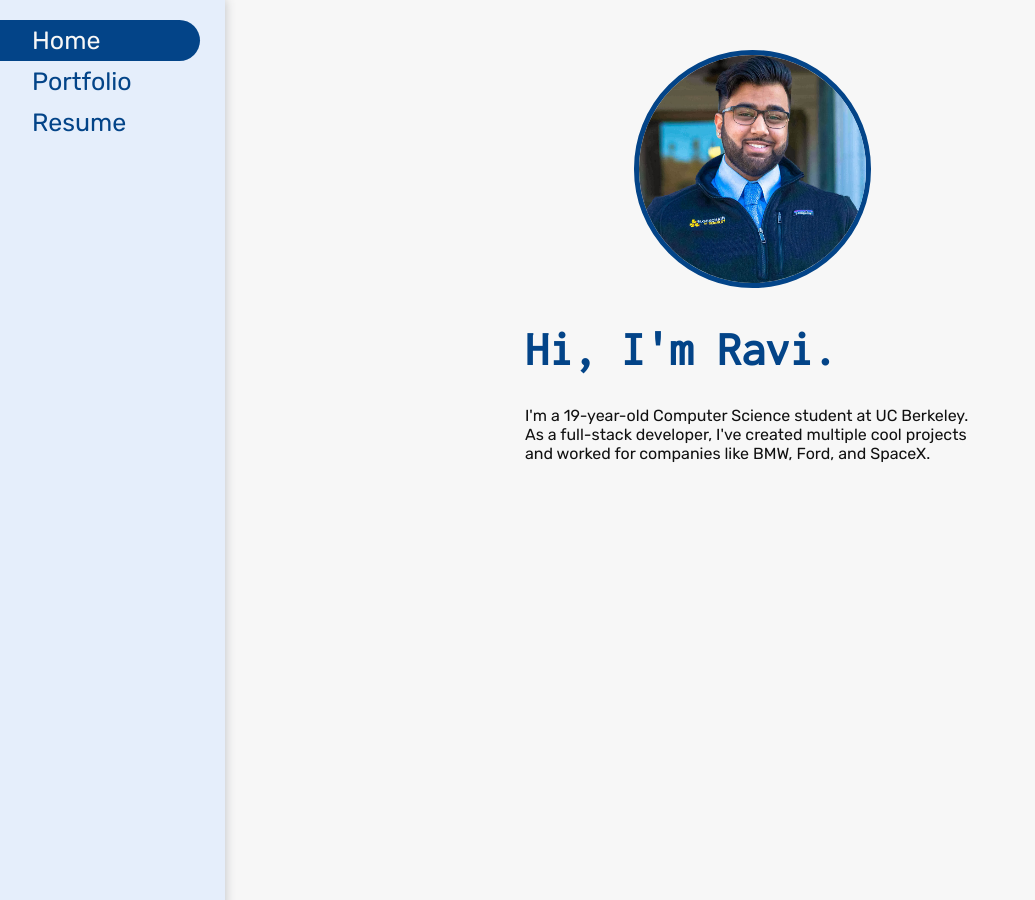
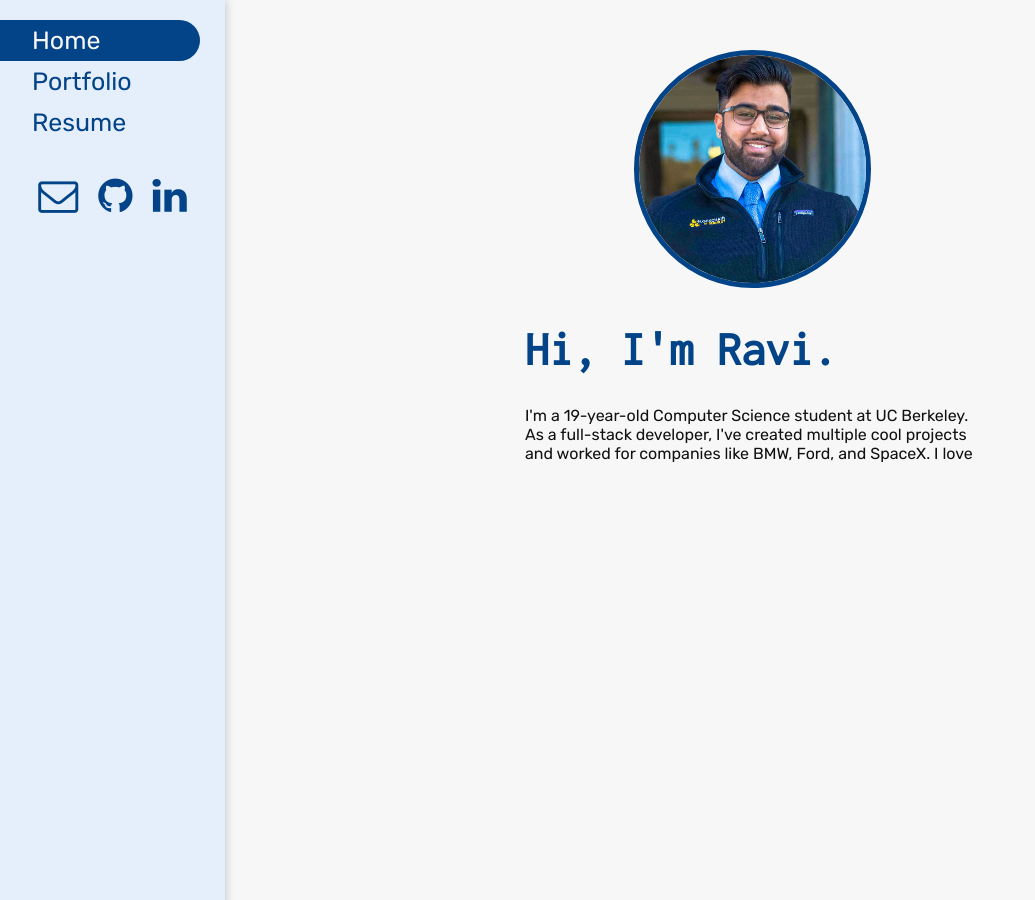
Before and after one commit to rjotwani/ravijotwani_website, a Jekyll site: the page index.html, which Jekyll copies as it is, in a window 1280 px wide. Shown: the whole page, without its empty margins (0-1035 px from the left). Built offline with Jekyll 4.4.1, drawn with Linux system fonts in a browser that asks for light colours.

Commit message:
changed colors, added links

```diff
--- a/css/main.css
+++ b/css/main.css
@@ -19,7 +19,7 @@ body {
 }
 
 #sections button {
-  background-color: inherit;
+    background-color: inherit;
     padding: 6px 0px 6px 32px;
     width: 200px;
     text-align: left;
@@ -50,6 +50,33 @@ body {
     border-bottom-right-radius: 25px;
 }
 
+#links {
+    padding-top: 30px;
+    color: #034488;
+    text-align: center;
+    font-size: 40px;
+}
+
+#links a {
+    color: inherit;
+    padding: 0 5px 0 5px;
+}
+
+#email:hover {
+    color: #dd4b39;
+    transition: 0.2s;
+}
+
+#github:hover {
+    color: #333;
+    transition: 0.2s;
+}
+
+#linkedin:hover {
+    color: #0077B5;
+    transition: 0.2s;
+}
+
 #main {
     margin-left: 225px;
 }
@@ -72,13 +99,13 @@ body {
     width: fit-content;
     color: #034488;
     font-size: 48px;
-    font-family: "Inconsolata";
+    font-family: "Inconsolata", monospace;
     border-right: 5px solid #BBD7FF;
     animation: blink-caret .75s step-end infinite;
 }
 
 #bio {
-    font-family: "Rubik";
+    font-family: "Rubik", sans-serif;
     color: #111;
 }
 
--- a/index.html
+++ b/index.html
@@ -6,7 +6,7 @@
     <link href="./css/main.css" rel="stylesheet">
     <link href="https://fonts.googleapis.com/css?family=Rubik" rel="stylesheet">
     <link href="https://fonts.googleapis.com/css?family=Inconsolata" rel="stylesheet">
-    <meta name="viewport" content="width=device-width, initial-scale=1.0"/>
+    <link rel="stylesheet" href="https://cdnjs.cloudflare.com/ajax/libs/font-awesome/4.7.0/css/font-awesome.min.css">
   </head>
 
   <body>
@@ -16,6 +16,11 @@
       <button class="tablinks" onclick="openTab(event, 'portfolio')">Portfolio</button>
       <button class="tablinks" onclick="openTab(event, 'resume')">Resume</button>
       <!-- INSERT LINKS HERE (Email, Github, Linkedin, Medium) -->
+      <div id="links">
+        <a href="mailto:rjotwani@berkeley.edu" target="_blank"><i class="fa fa-envelope-o" id="email"></i></a>
+        <a href="https://github.com/rjotwani" target="_blank"><i class="fa fa-github" id="github"></i></a>
+        <a href="https://www.linkedin.com/in/ravijotwani/" target="_blank"><i class="fa fa-linkedin" id="linkedin"></i></a>
+      </div>
     </div>
 
     <div id="main">
@@ -28,18 +33,12 @@
         <p id="bio">
           I'm a 19-year-old Computer Science student at UC Berkeley.
           As a full-stack developer, I've created multiple cool projects
-          and worked for companies like BMW, Ford, and SpaceX.
+          and worked for companies like BMW, Ford, and SpaceX. I love
         </p>
       </div>
 
       <div id="portfolio" class="tabcontent">
 
-      </div>
-
-      <div id="links" class="tabcontent">
-        <a href="mailto:rjotwani@berkeley.edu">// Email</a><br/>
-        <a href="https://github.com/rjotwani" target="_blank">// GitHub</a><br/>
-        <a href="https://www.linkedin.com/in/ravijotwani/" target="_blank">// LinkedIn</a><br/>
       </div>
 
       <div id="resume" class="tabcontent">
```
